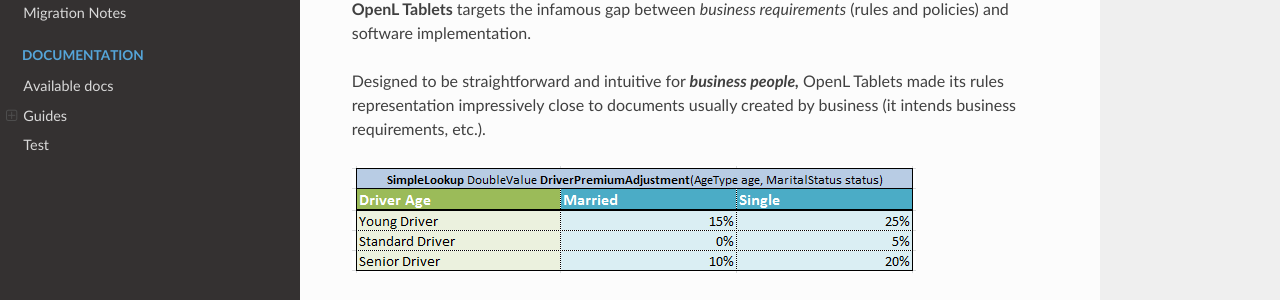
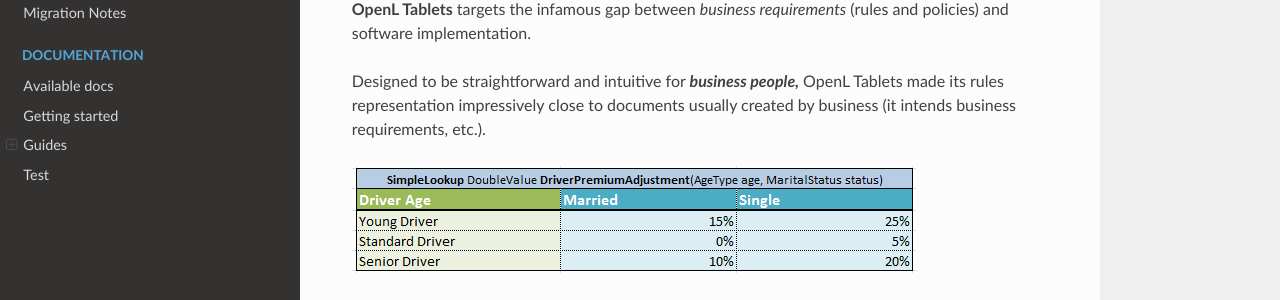
Before and after one commit to WWmonster/MarkdownTest, an MkDocs documentation site: the page built from docs/index.md, in a window 1280 px wide. Shown: the part 390-690 px from the top of the page. Built offline with MkDocs 1.6.1, drawn with Linux system fonts in a browser that asks for light colours; nearby versions of some CDN libraries.

Commit message:
Update mkdocs.yml

```diff
--- a/mkdocs.yml
+++ b/mkdocs.yml
@@ -12,10 +12,11 @@ nav:
         - Previous Releases: releasenotes/all_rn.md
         - Migration Notes: releasenotes/migration_notes.md
     - Documentation:
-        - Available docs: documentation.md
+        - Available docs: documentation/documentation.md
+        - Getting started: documentation/getting_started.md
         - Guides:
-            - Latest Guides: guides/latest_guides.md
-            - Previous Guides: guides/previous_guides.md
+            - Latest Guides: documentation/guides/latest_guides.md
+            - Previous Guides: documentation/guides/previous_guides.md
     - Test: 'test/test01.md'
 theme: readthedocs
 
```
